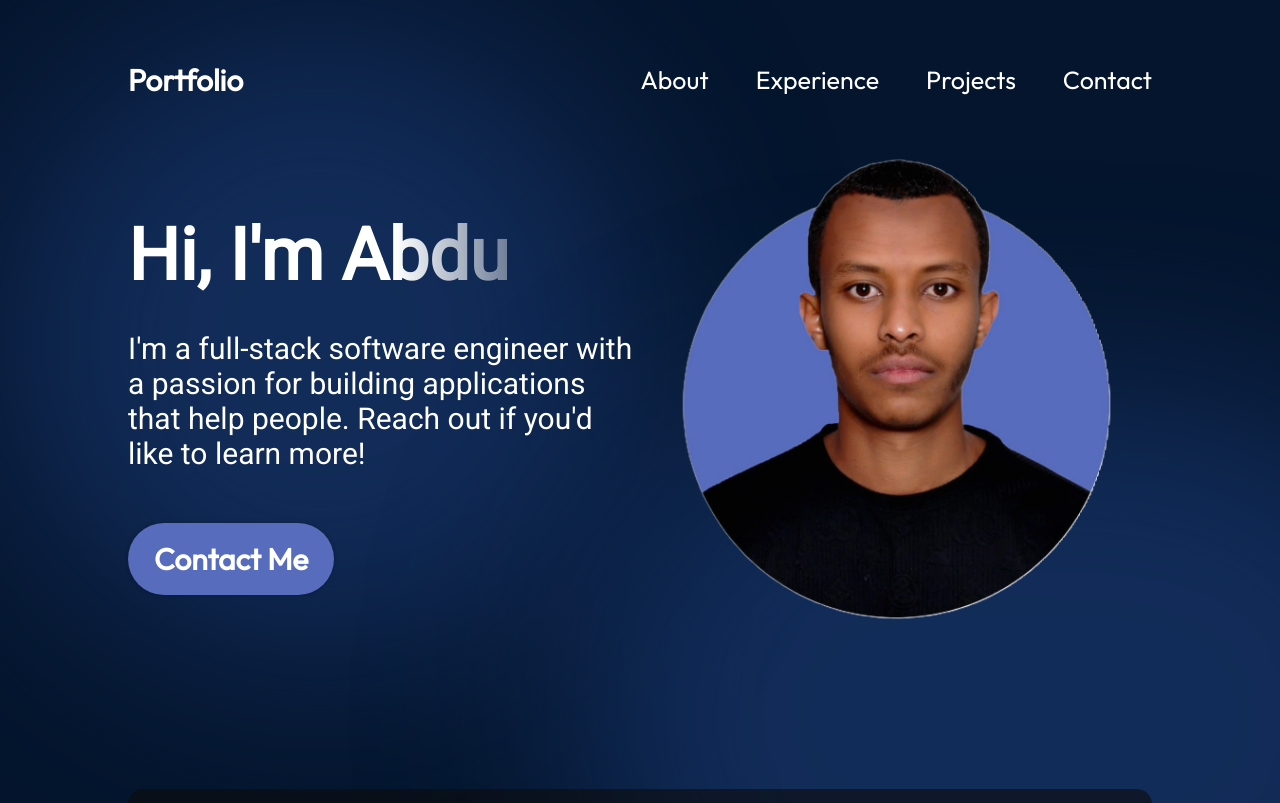
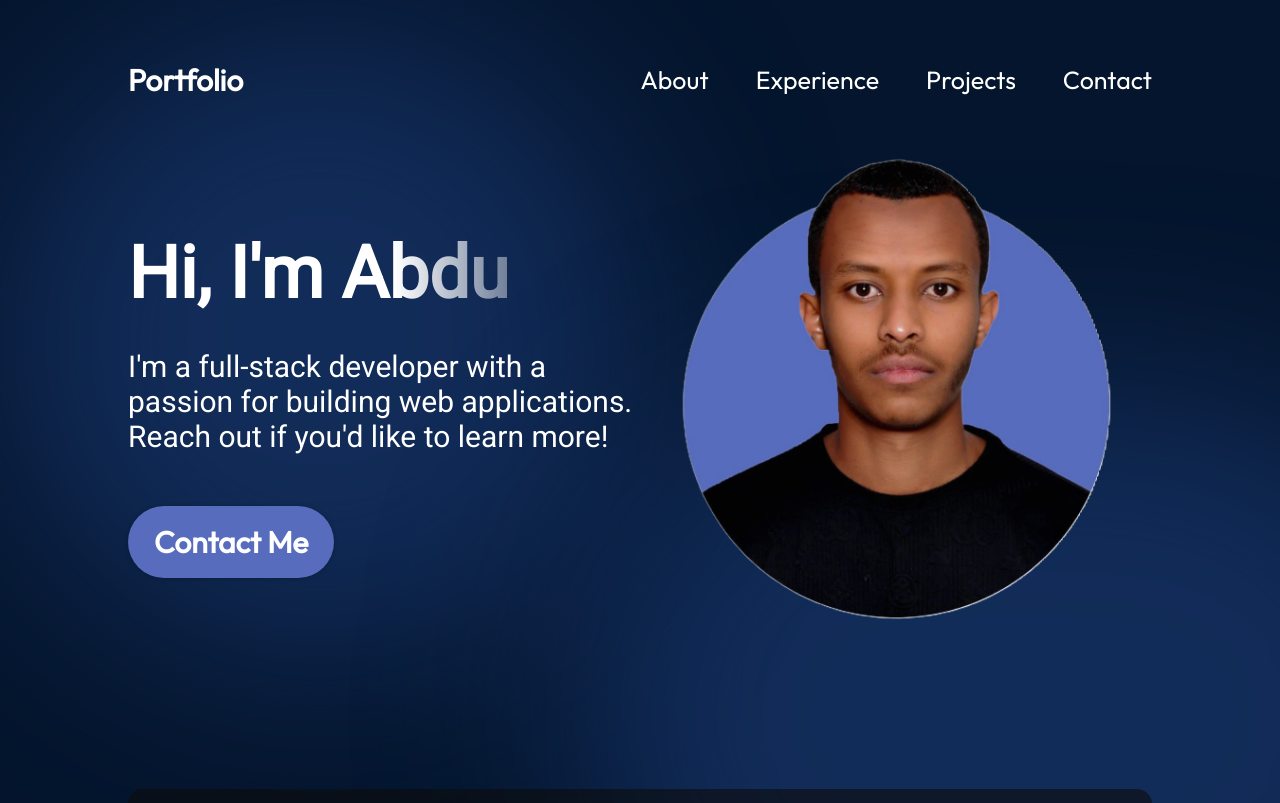
Before and after one commit to AbduselamNur/abdu, a React (Vite) app: page / in a window 1280 px wide. Shown: the top 803 px of the page. Built offline with nearby package versions, Linux system fonts and the light colour scheme.

Commit message:
Update hero description in Hero.tsx

```diff
--- a/src/components/Hero/Hero.tsx
+++ b/src/components/Hero/Hero.tsx
@@ -7,8 +7,8 @@ export const Hero = () => {
       <div className={styles.content}>
         <h1 className={styles.title}>Hi, I'm Abdu</h1>
         <p className={styles.description}>
-          I'm a full-stack software engineer with a passion for building
-          applications that help people. Reach out if you'd like to learn more!
+          I'm a full-stack developer with a passion for building web
+          applications. Reach out if you'd like to learn more!
         </p>
         <a
           href="mailto:abduselam765393@gmail.com"
```
